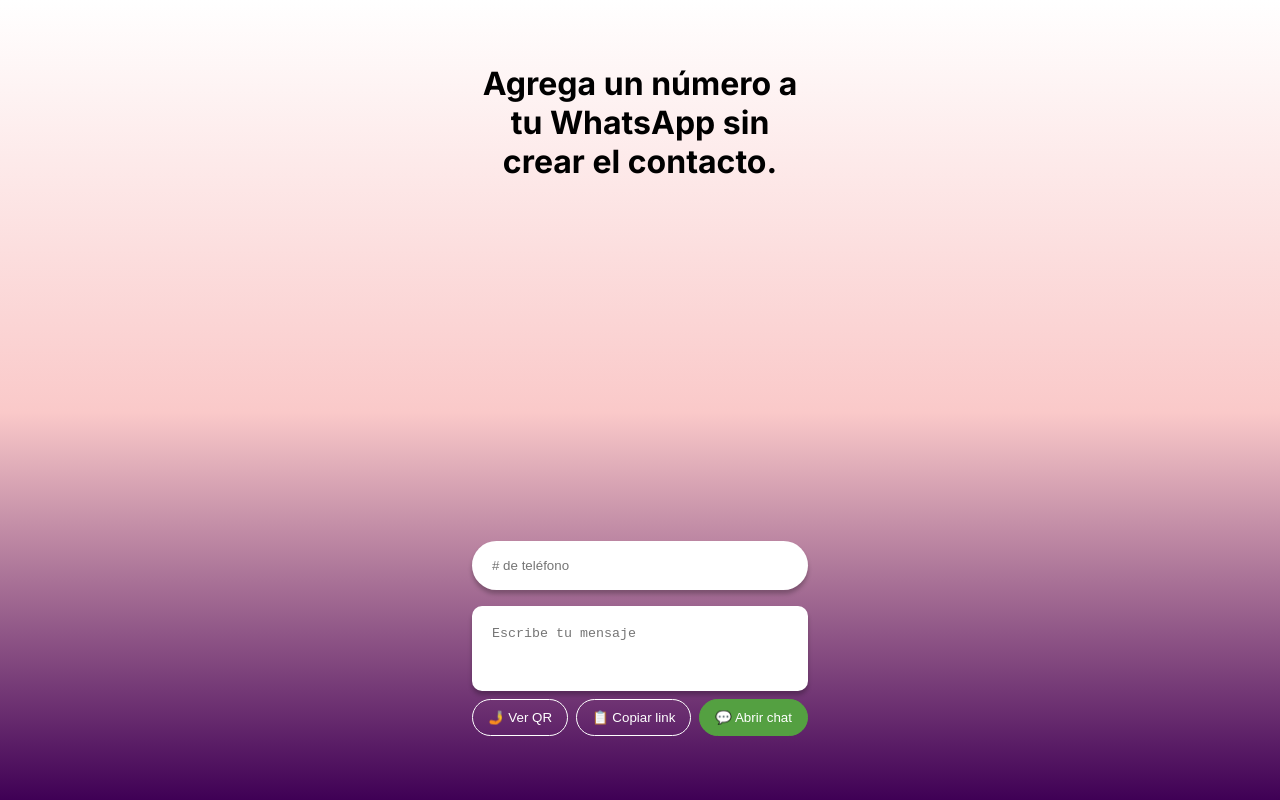
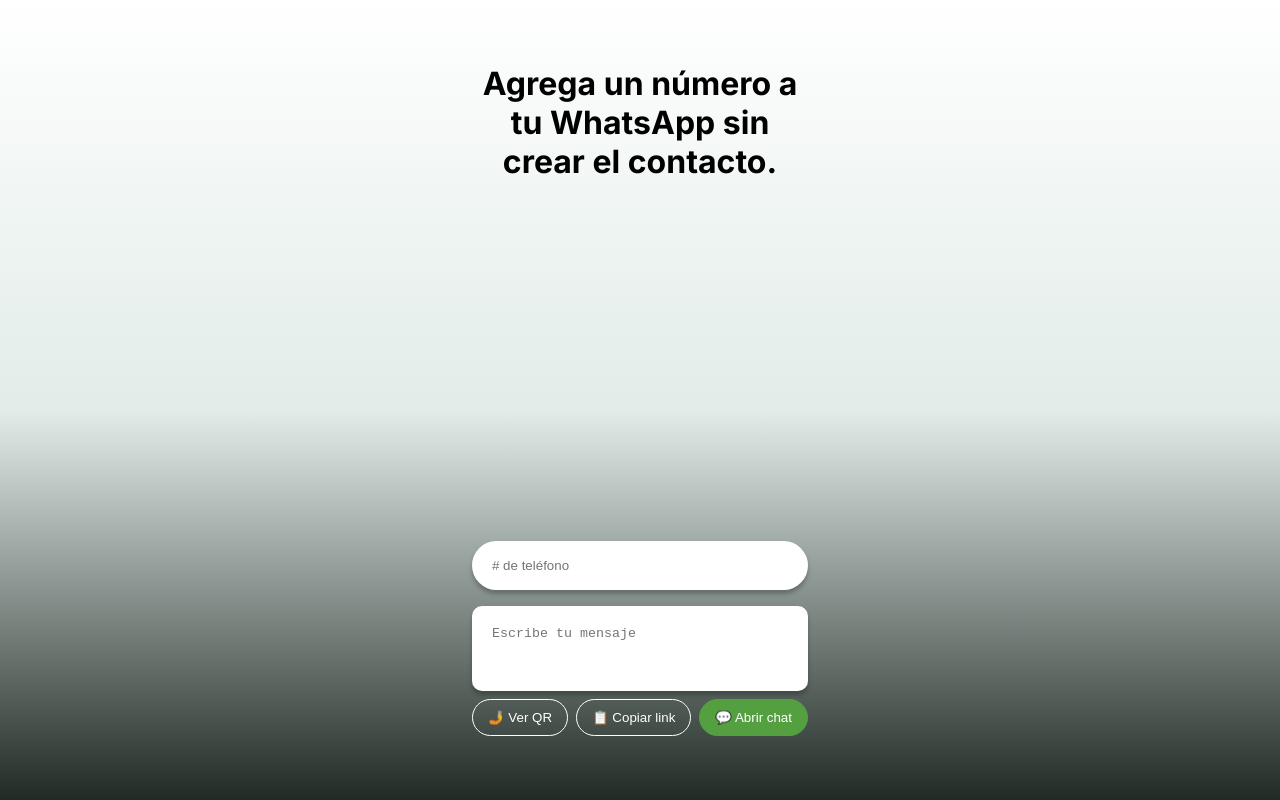
Before and after one commit to NextSavant/walink-maker-es, a React (Create React App) app: page / in a window 1280 px wide. Built offline with nearby package versions, Linux system fonts and the light colour scheme.

Commit message:
Changed gradient colors

```diff
--- a/src/index.css
+++ b/src/index.css
@@ -1,5 +1,5 @@
 * {
-  box-sizing:border-box;
+  box-sizing: border-box;
   margin: 0;
   padding: 0;
 }
@@ -11,7 +11,8 @@
   -webkit-font-smoothing: antialiased;
   -moz-osx-font-smoothing: grayscale;
 
-  background: linear-gradient(180deg, #FFFFFF 0%, #FAC9C9 51.56%, #3F0055 100%);
+  background: linear-gradient(180deg, #FFF 0%, #E1ECE8 51.56%, #212b26 100%);
+  /* background: linear-gradient(180deg, #FFFFFF 0%, #FAC9C9 51.56%, #3F0055 100%); */
 }
 
 
@@ -32,7 +33,8 @@
 }
 
 
-input, textarea {
+input,
+textarea {
   outline: none;
   border: none;
   margin-block: 0.5rem;
@@ -70,7 +72,9 @@
   outline: none;
 
 }
-button:hover, button:focus {
+
+button:hover,
+button:focus {
   cursor: pointer;
   background: rgba(255, 255, 255, 0.16);
 }
@@ -78,7 +82,7 @@
 
 button.primary {
   --color: #54A041;
-  background-color: var(--color) ;
+  background-color: var(--color);
   border-color: var(--color);
 }
 
```
